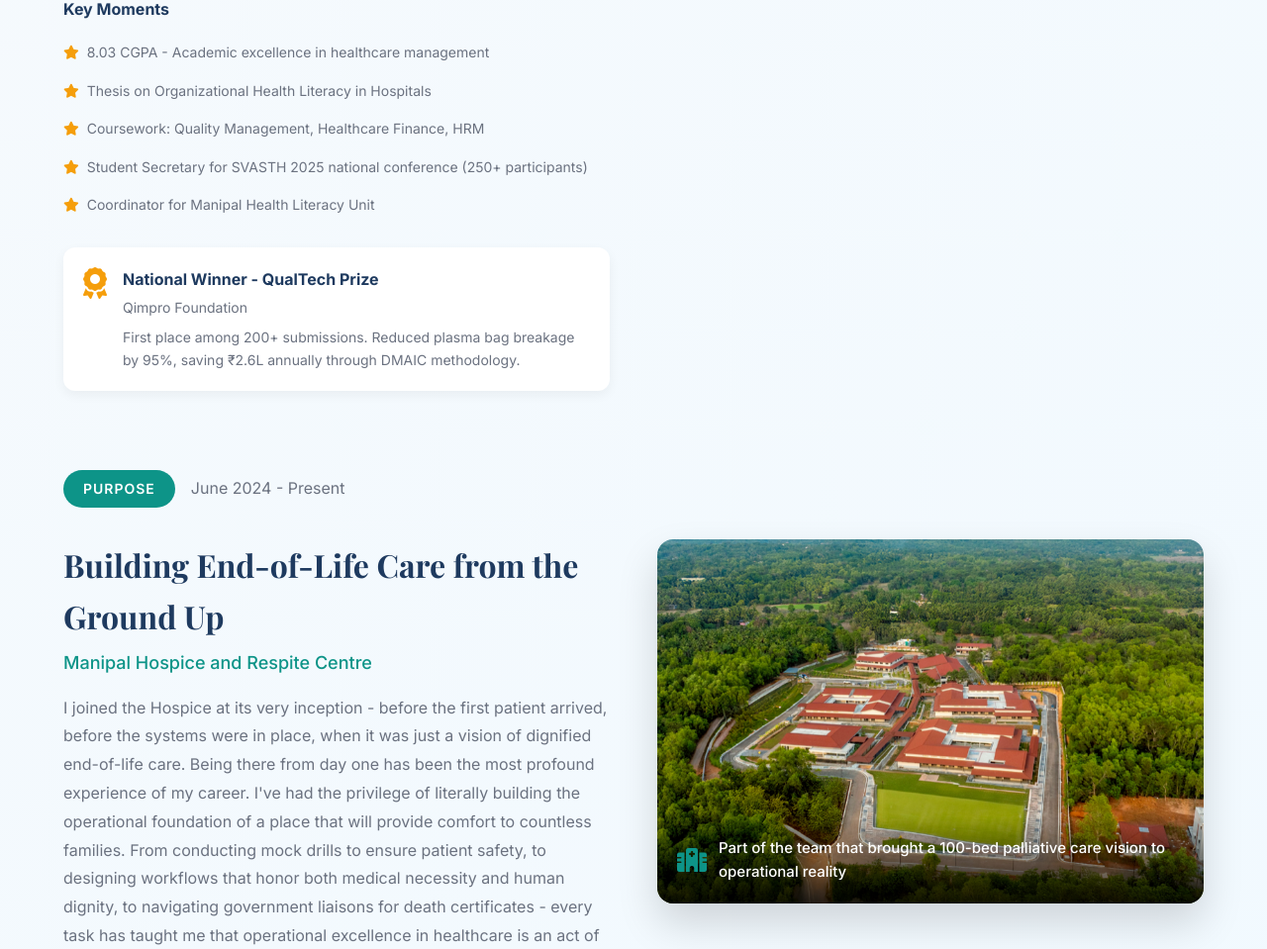
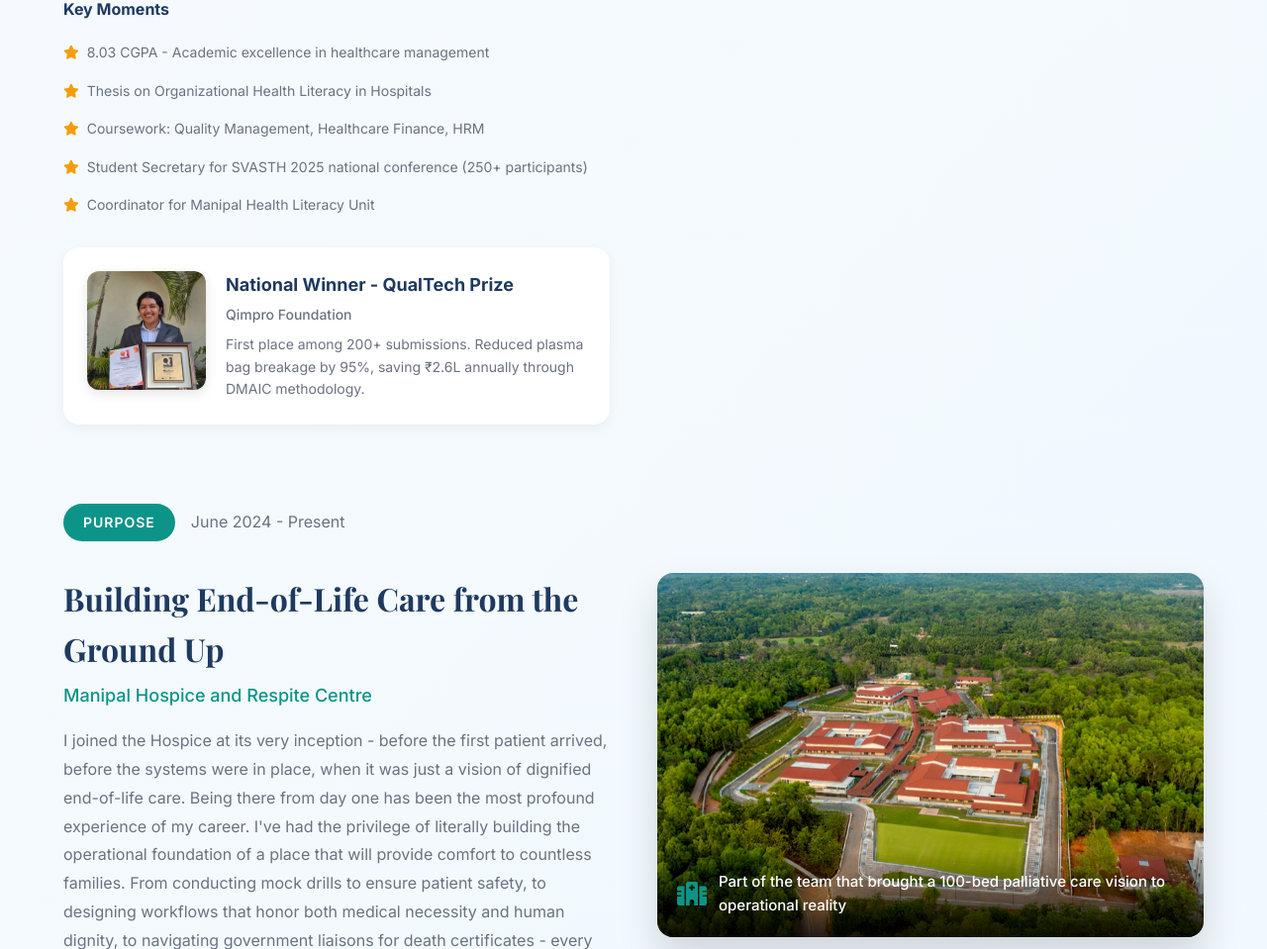
Before and after one commit to Jay-2212/Pallavi-Portfolio, a Flask app: page / in a window 1280 px wide. Shown: the part 3289-4248 px from the top of the page at 99% size. Run offline with Flask 3, Linux system fonts and the light colour scheme.

Commit message:
Complete MHA journey with Qimpro award photo
- Added Qimpro.jpg to static/images (optimized to 134KB)
- Updated MHA section to include achievement image
- Modified achievement card template to show photo when available
- Added CSS styling for achievement image (120x120px, rounded corners)
- Timeline now complete: VSO → MHA (with award photo) → Hospice (with aerial)

All three phases of journey now have visual storytelling:
- VSO: 6 photos showing growth and impact
- MHA: National award photo showing recognition
- Hospice: Aerial facility photo showing scale of contribution

```diff
--- a/app.py
+++ b/app.py
@@ -117,7 +117,8 @@ portfolio_data = {
                     {
                         "title": "National Winner - QualTech Prize",
                         "org": "Qimpro Foundation",
-                        "desc": "First place among 200+ submissions. Reduced plasma bag breakage by 95%, saving ₹2.6L annually through DMAIC methodology."
+                        "desc": "First place among 200+ submissions. Reduced plasma bag breakage by 95%, saving ₹2.6L annually through DMAIC methodology.",
+                        "image": "images/Qimpro.jpg"
                     }
                 ]
             },
--- a/templates/index.html
+++ b/templates/index.html
@@ -116,8 +116,16 @@
                         <div class="achievements">
                             {% for achievement in section.achievements %}
                             <div class="achievement-card">
+                                {% if achievement.image %}
+                                <div class="achievement-image">
+                                    <img src="{{ url_for('static', filename=achievement.image) }}"
+                                         alt="{{ achievement.title }}"
+                                         loading="lazy">
+                                </div>
+                                {% else %}
                                 <i class="fas fa-award"></i>
-                                <div>
+                                {% endif %}
+                                <div class="achievement-content">
                                     <h4>{{ achievement.title }}</h4>
                                     <p class="achievement-org">{{ achievement.org }}</p>
                                     <p>{{ achievement.desc }}</p>
@@ -527,34 +535,57 @@
 /* Achievement Card */
 .achievement-card {
     display: flex;
-    gap: 16px;
-    padding: 20px;
+    gap: 20px;
+    padding: 24px;
     background: white;
-    border-radius: 12px;
+    border-radius: 16px;
     margin-top: 24px;
     box-shadow: 0 4px 12px rgba(0,0,0,0.05);
+    align-items: flex-start;
 }
 
 .achievement-card i {
     font-size: 32px;
     color: #f59e0b;
+    flex-shrink: 0;
 }
 
-.achievement-card h4 {
-    font-size: 16px;
+.achievement-image {
+    flex-shrink: 0;
+    width: 120px;
+    height: 120px;
+    border-radius: 12px;
+    overflow: hidden;
+    box-shadow: 0 4px 12px rgba(0,0,0,0.1);
+}
+
+.achievement-image img {
+    width: 100%;
+    height: 100%;
+    object-fit: cover;
+}
+
+.achievement-content {
+    flex: 1;
+}
+
+.achievement-content h4 {
+    font-size: 18px;
     color: #1e3a5f;
     margin-bottom: 4px;
 }
 
 .achievement-org {
-    font-size: 13px;
+    font-size: 14px;
     color: #0d9488;
+    font-weight: 500;
     margin-bottom: 8px;
 }
 
-.achievement-card p {
+.achievement-content p {
     font-size: 14px;
     color: #6b7280;
+    line-height: 1.6;
 }
 
 /* Skills */
```
Also changed, not shown: static/images/Qimpro.jpg (added).
